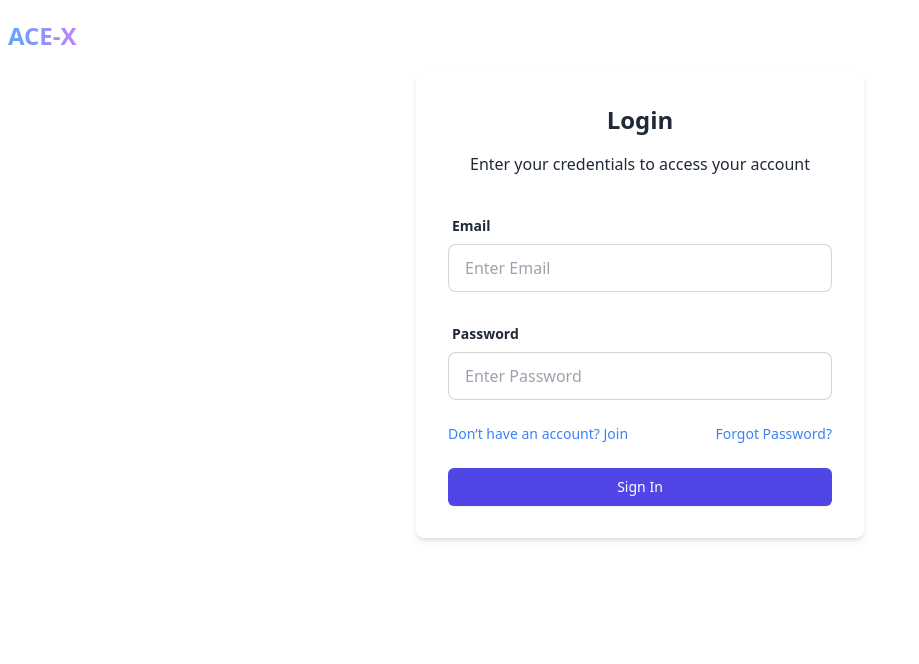
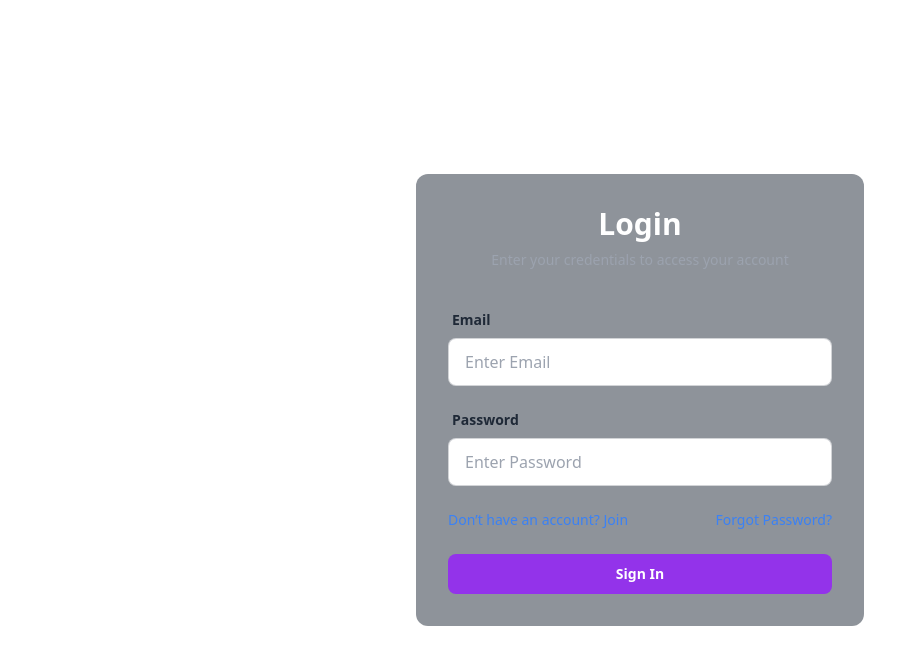
Before and after one commit to RishiBose961/ACE-FRONTEND-WEB, a React (Vite) app: page /login in a window 1280 px wide. Shown: the top 664 px of the page, without its empty margins (0-919 px from the left). Built offline with nearby package versions, Linux system fonts and the light colour scheme; no server answers.

Commit message:
Image Error Fix

```diff
--- a/package.json
+++ b/package.json
@@ -11,10 +11,12 @@
   },
   "dependencies": {
     "@headlessui/react": "^2.2.0",
+    "@react-oauth/google": "^0.12.1",
     "@reduxjs/toolkit": "^2.4.0",
     "@tanstack/react-query": "^5.62.3",
     "@tanstack/react-query-devtools": "^5.62.3",
     "axios": "^1.7.9",
+    "gapi-script": "^1.2.0",
     "html-to-image": "^1.11.11",
     "jwt-decode": "^4.0.0",
     "lucide-react": "^0.461.0",
--- a/src/components/Header/Header.jsx
+++ b/src/components/Header/Header.jsx
@@ -12,6 +12,9 @@ const Header = () => {
   };
 
   return (
+    <>
+    {
+      isAuthenticated &&
       <>
       <div className="navbar bg-base-100 pt-5 pb-5">
       <div className="flex-1">
@@ -37,6 +40,10 @@ const Header = () => {
         ""
       )}
     </div>
+
+       </>
+    }
+
     </>
   );
 };
--- a/src/components/Image/ProjectImage.jsx
+++ b/src/components/Image/ProjectImage.jsx
@@ -15,8 +15,8 @@ const ProjectImage = ({
   const location = useLocation();
   const url = location.pathname.split("/")[1];
 
-  const d = new Date().toLocaleDateString();
-  console.log(d);
+
+
   return (
     <>
       <ol className="relative border-s-2  border-cyan-500   m-5">
--- a/src/pages/AuthPage/Login.jsx
+++ b/src/pages/AuthPage/Login.jsx
@@ -7,6 +7,7 @@ import { useDispatch, useSelector } from "react-redux";
 import { loadUser, loginUserAction } from "../../slice/authSlice";
 import { Link, Navigate, Outlet } from "react-router";
 import CheckEnvironment from "../../Hook/CheckEnvironment/CheckEnvironment";
+import { GoogleLogin } from "@react-oauth/google";
 
 export default function Login() {
   const [email, setEmail] = useState("");
@@ -15,7 +16,6 @@ export default function Login() {
   const dispatch = useDispatch();
 
   const { base_url } = CheckEnvironment();
-
 
   const { isAuthenticated, isLoading, user } = useSelector(
     (state) => state.auth
@@ -61,8 +61,6 @@ export default function Login() {
     return <div>Loading...</div>;
   }
 
-
-
   if (isAuthenticated) {
     return isAuthenticated ? (
       <Navigate to={`/${user.username}`} replace />
@@ -71,14 +69,41 @@ export default function Login() {
     );
   }
 
+  // const clientId = import.meta.env.VITE_UPLOAD_PRESET_CLIENT_ID;
+  // useEffect(() => {
+  //   gapi.load("client:auth2", () => {
+  //     gapi.auth2.init({ clientId: clientId });
+  //   });
+  // }, []);
+
+  // const responseSuccessGoogle = async (res) => {
+  //   const token = res?.credential;
+  //   try {
+  //     const res = await googlelog({ credential: token }).unwrap();
+  //     dispatch(setCredentials({ ...res }));
+  //     navigate("/");
+  //   } catch (error) {
+  //     toast.error(error?.data?.message || error);
+  //   }
+  // };
+
+  // const responseErrorGoogle = () => {
+  //   alert("Authentication failed");
+  // };
+
   return (
-    <div className="flex items-center justify-center">
-      <div className="w-full max-w-md rounded-lg shadow-md p-8">
-        <h2 className="text-2xl font-bold text-center mb-4">Login</h2>
-        <p className="text-center  mb-8">
+    <div>
+      <div className="flex min-h-screen items-center justify-center px-4">
+        <div className="w-full max-w-md space-y-8 rounded-xl bg-gray-800/50 p-8 backdrop-blur-sm">
+          <div className="text-center">
+            <h2 className="text-3xl font-bold text-white">Login</h2>
+            <p className="mt-2 text-sm text-gray-400">
               Enter your credentials to access your account
             </p>
-        <form onSubmit={handleSubmit} className="space-y-6">
+          </div>
+
+          <form onSubmit={handleSubmit} className="mt-8 space-y-6">
+            <div className="space-y-4">
               <div>
                 <InputField
                   nameTitle="Email"
@@ -88,6 +113,7 @@ export default function Login() {
                   onChange={(e) => setEmail(e.target.value)}
                 />
               </div>
+
               <div>
                 <InputField
                   nameTitle="Password"
@@ -97,27 +123,28 @@ export default function Login() {
                   onChange={(e) => setPassword(e.target.value)}
                 />
               </div>
+            </div>
+            {error && <p className="text-red-500 text-sm">{error}</p>}
             <div className="flex justify-between">
-            <Link to='/register' className="text-sm text-blue-500 hover:text-blue-700">
+              <Link
+                to="/register"
+                className="text-sm text-blue-500 hover:text-blue-700"
+              >
                 Don’t have an account? Join
               </Link>
               <a href="#" className="text-sm text-blue-500 hover:text-blue-700">
                 Forgot Password?
               </a>
             </div>
-          {error && <p className="text-red-500 text-sm">{error}</p>}
-          <div>
-            <div>
+
             <button
               type="submit"
-                disabled={loginMutation.isPending }
-                className="w-full flex justify-center py-2 px-4 border border-transparent rounded-md shadow-sm text-sm font-medium text-white bg-indigo-600 hover:bg-indigo-700 focus:outline-none focus:ring-2 focus:ring-offset-2 focus:ring-indigo-500"
+              className="w-full rounded-lg bg-purple-600 px-4 py-2.5 text-center text-sm font-semibold text-white transition-all hover:bg-purple-700 focus:outline-none focus:ring-2 focus:ring-purple-500 focus:ring-offset-2 focus:ring-offset-gray-800"
             >
-                {loginMutation.isPending  ? "Signing In..." : "Sign In"}
+              {loginMutation.isPending ? "Signing In..." : "Sign In"}
             </button>
+          </form>
         </div>
-          </div>
-        </form>
       </div>
     </div>
   );
--- a/src/pages/AuthPage/Register.jsx
+++ b/src/pages/AuthPage/Register.jsx
@@ -50,8 +50,8 @@ const Register = () => {
     registerMutation.mutate({name, email, password });
   };
   return (
-    <div className="flex items-center justify-center">
-      <div className="w-full max-w-md rounded-lg shadow-md p-8">
+    <div className="flex min-h-screen items-center justify-center px-4">
+        <div className="w-full max-w-md space-y-8 rounded-xl bg-gray-800/50 p-8 backdrop-blur-sm">
         <h2 className="text-2xl font-bold text-center mb-4">Register</h2>
         <form onSubmit={handleSubmit} className="space-y-6">
           <div>
@@ -96,7 +96,7 @@ const Register = () => {
               <button
                 type="submit"
                 disabled={registerMutation.isPending}
-                className="w-full flex justify-center py-2 px-4 border border-transparent rounded-md shadow-sm text-sm font-medium text-white bg-indigo-600 hover:bg-indigo-700 focus:outline-none focus:ring-2 focus:ring-offset-2 focus:ring-indigo-500"
+                 className="w-full rounded-lg bg-purple-600 px-4 py-2.5 text-center text-sm font-semibold text-white transition-all hover:bg-purple-700 focus:outline-none focus:ring-2 focus:ring-purple-500 focus:ring-offset-2 focus:ring-offset-gray-800"
               >
                 {registerMutation.isPending ? "Signing In..." : "Sign In"}
               </button>
--- a/src/pages/ProjectPage/Project.jsx
+++ b/src/pages/ProjectPage/Project.jsx
@@ -6,6 +6,7 @@ import Button from "../../components/Button/Button";
 import ProjectImage from "../../components/Image/ProjectImage";
 import InputField from "../../components/TextField/InputField";
 import TextArea from "../../components/TextField/TextArea";
+import CheckEnvironment from "../../Hook/CheckEnvironment/CheckEnvironment";
 
 const Project = () => {
   const [title, settitle] = useState("");
@@ -20,7 +21,7 @@ const Project = () => {
   const [uploadProgress, setUploadProgress] = useState(0);
 
   const { user } = useSelector((state) => state.auth);
-
+  const { base_url } = CheckEnvironment();
   const createPostMutation = useMutation({
     mutationFn: async ({
       projectImage,
@@ -31,7 +32,7 @@ const Project = () => {
       prepository,
     }) => {
       const response = await axios.post(
-        "/api/create-project",
+        `${base_url}/api/create-project`,
         {
           projectImage,
           title,
```
Also changed, not shown: 1 other file (tests, documents, lock files or other folders). Lines whose indentation alone changed are shown as unchanged.
